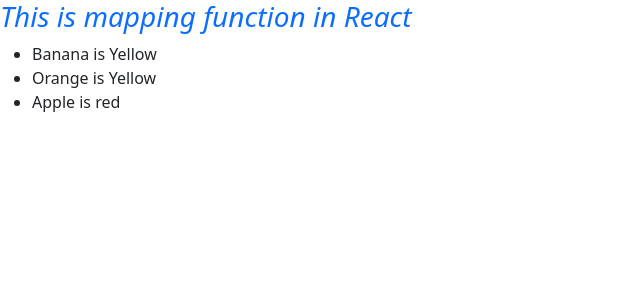
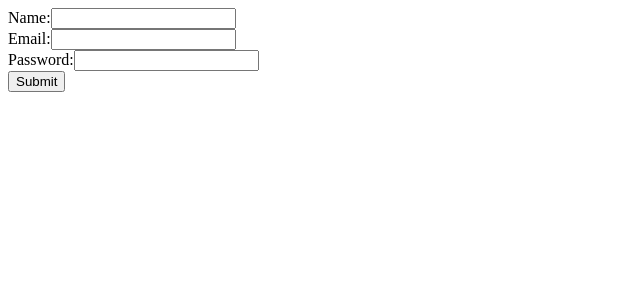
Before and after one commit to YegonGodwin/React-master, a React (Vite) app: page / in a window 1280 px wide. Shown: the top 300 px of the page, without its empty margins (0-640 px from the left). Built offline with nearby package versions, Linux system fonts and the light colour scheme.

Commit message:
Database files added & stuff

```diff
--- a/src/App.tsx
+++ b/src/App.tsx
@@ -1,9 +1,11 @@
-import Names from "./components/Names";
+// import Names from "./components/Names";
+import Form from "./components/Form";
 
 function App() {
   return (
     <>
-      <Names />
+      <Form />
+      {/* <Names /> */}
     </>
   );
 }
--- /dev/null
+++ b/src/components/Form.tsx
@@ -0,0 +1,63 @@
+// src/components/Form.js
+import React, { useState } from "react";
+import axios from "axios"; // Install with: npm install axios
+
+function Form() {
+  const [formData, setFormData] = useState({
+    name: "",
+    email: "",
+    password: "",
+  });
+
+  const handleChange = (e: React.ChangeEvent<HTMLInputElement>) => {
+    setFormData({ ...formData, [e.target.name]: e.target.value });
+  };
+
+  const handleSubmit = async (e: React.FormEvent<HTMLFormElement>) => {
+    e.preventDefault();
+    try {
+      // Send data to backend
+      await axios.post("http://localhost:5000/submit", formData);
+      alert("Form submitted successfully!");
+      setFormData({ name: "", email: "", password: "" }); // Reset form
+    } catch (error) {
+      console.error("Error submitting form:", error);
+      alert("Something went wrong!");
+    }
+  };
+
+  return (
+    <form onSubmit={handleSubmit}>
+      <div>
+        <label>Name:</label>
+        <input
+          type="text"
+          name="name"
+          value={formData.name}
+          onChange={handleChange}
+        />
+      </div>
+      <div>
+        <label>Email:</label>
+        <input
+          type="email"
+          name="email"
+          value={formData.email}
+          onChange={handleChange}
+        />
+      </div>
+      <div>
+        <label>Password:</label>
+        <input
+          type="password"
+          name="password"
+          value={formData.password}
+          onChange={handleChange}
+        />
+      </div>
+      <button type="submit">Submit</button>
+    </form>
+  );
+}
+
+export default Form;
```
Also changed, not shown: package.json (+19 -1 lines), 1 other file (tests, documents, lock files or other folders).
